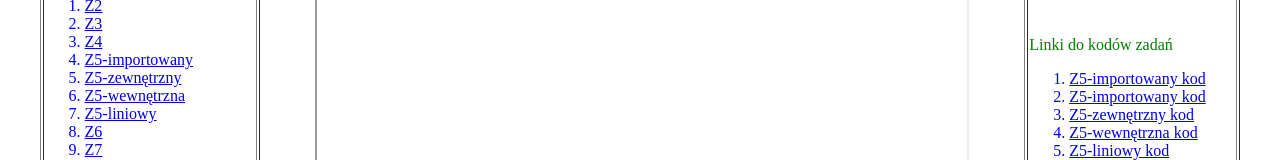
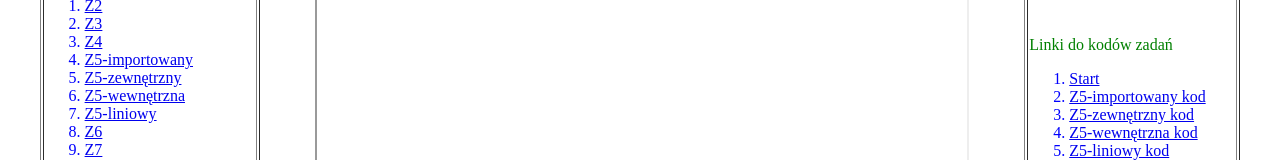
Before and after one commit to lightoviy/css, a plain HTML site: page index.html in a window 1280 px wide. Shown: the part 207-367 px from the top of the page. Drawn offline with Linux system fonts and the light colour scheme.

Commit message:
Update index.html

```diff
--- a/index.html
+++ b/index.html
@@ -42,7 +42,7 @@ color: blue;
  <td>
  <p style="color: green;">Linki do kodów zadań</p>
   <ol>
-        <li><a href="start.html" target="strony">Z5-importowany kod</a></li>
+        <li><a href="start.html" target="strony">Start</a></li>
 	<li><a href="suda_z5_1_kod.html" target="strony">Z5-importowany kod</a></li>
 	<li><a href="suda_z5_2_kod.html" target="strony">Z5-zewnętrzny kod</a></li>
 	<li><a href="suda_z5_3_kod.html" target="strony">Z5-wewnętrzna kod</a></li>
```
